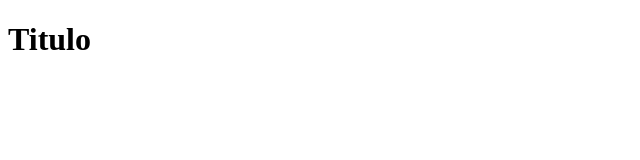
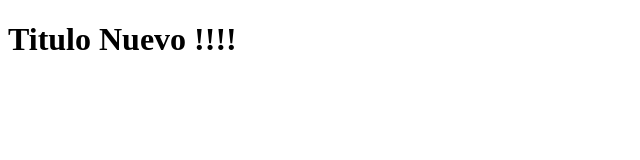
Before and after one commit to ruxo-rod/helloworld, a plain HTML site: page index.html in a window 1280 px wide. Shown: the whole page, without its empty margins (0-640 px from the left). Drawn offline with Linux system fonts and the light colour scheme.

Commit message:
Se modifico el Titulo Index

```diff
--- a/index.html
+++ b/index.html
@@ -7,6 +7,6 @@
     <title>Demo Git</title>
 </head>
 <body>
-    <h1>Titulo</h1>
+    <h1>Titulo Nuevo !!!!</h1>
 </body>
 </html>
```
